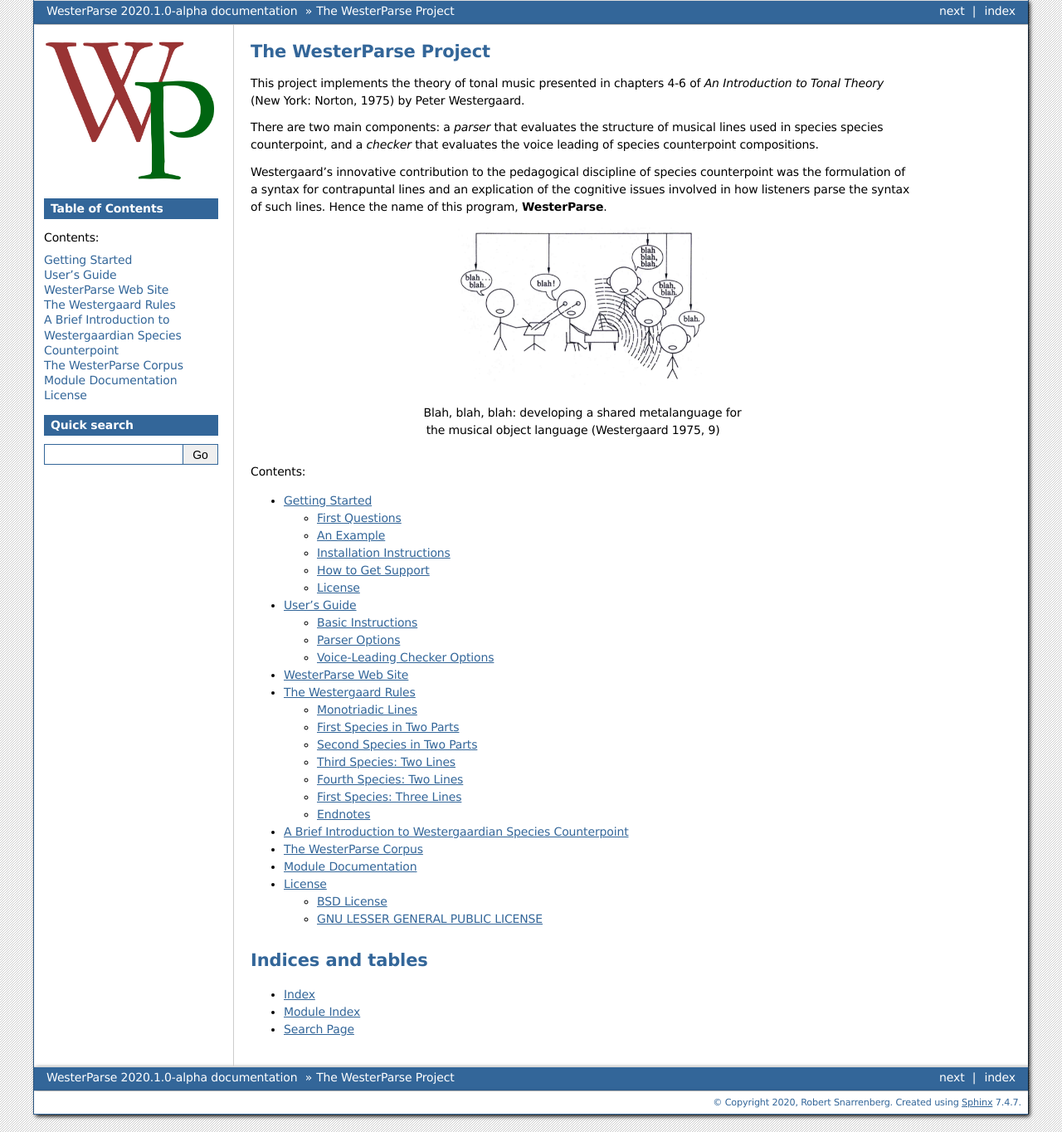
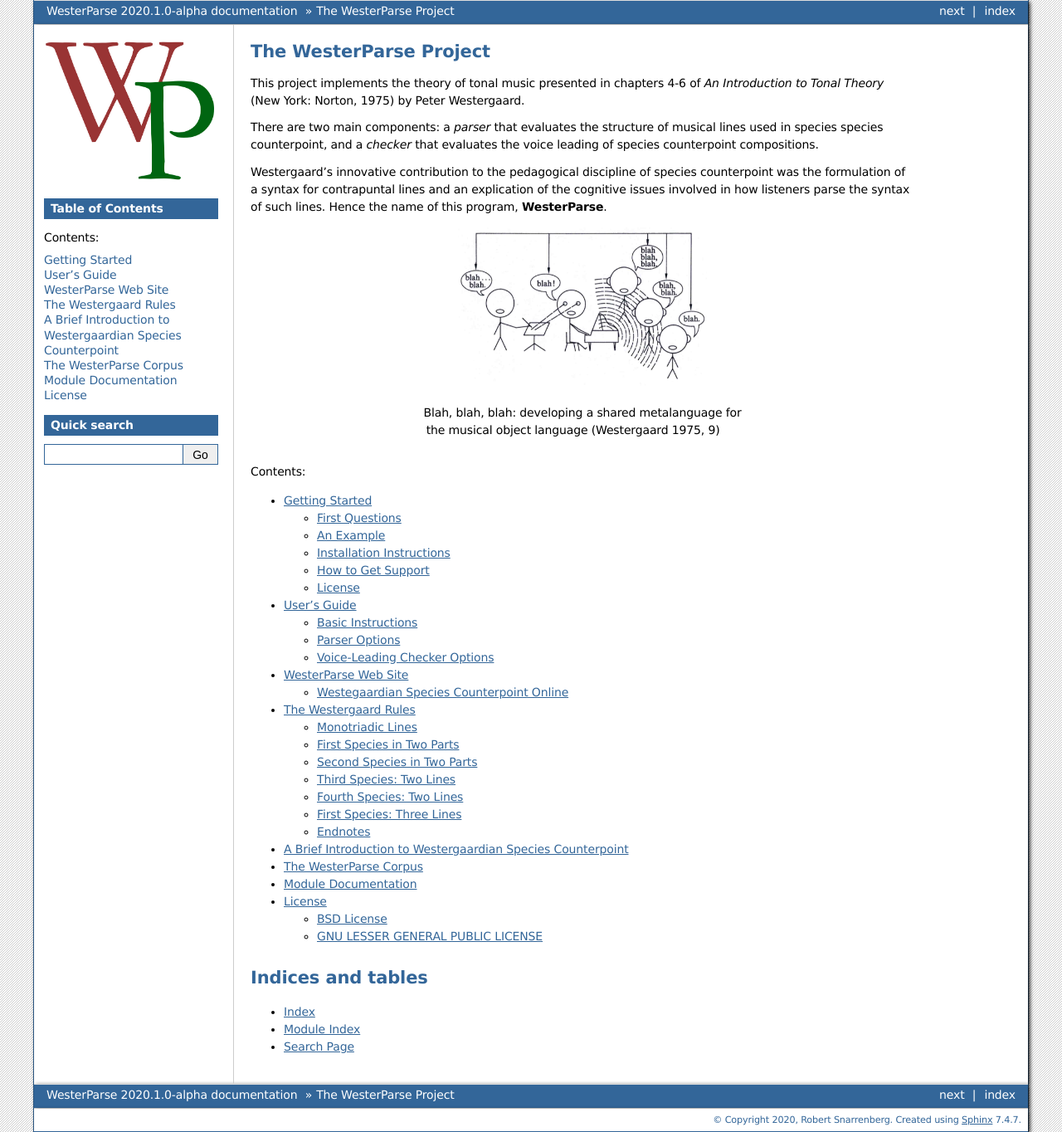
Before and after one commit to snarrenberg/westerparse, a Sphinx documentation site: the page built from docs/index.rst, in a window 1280 px wide. Shown: the whole page at 83% size. Built offline with Sphinx 7.4.7, drawn with Linux system fonts in a browser that asks for light colours.

Commit message:
update crossrefs

```diff
--- a/docs/usage/website.rst
+++ b/docs/usage/website.rst
@@ -2,5 +2,11 @@
 ====================
 
 .. image:: WesterParseWebFlow.png
-  :width: 600
+  :width: 400
   :alt: WesterParse Web Flow Chart
+
+
+Westegaardian Species Counterpoint Online
+-----------------------------------------
+
+https://talus.artsci.wustl.edu/counterpoint_tester/
```
Also changed, not shown: 3 other files.
